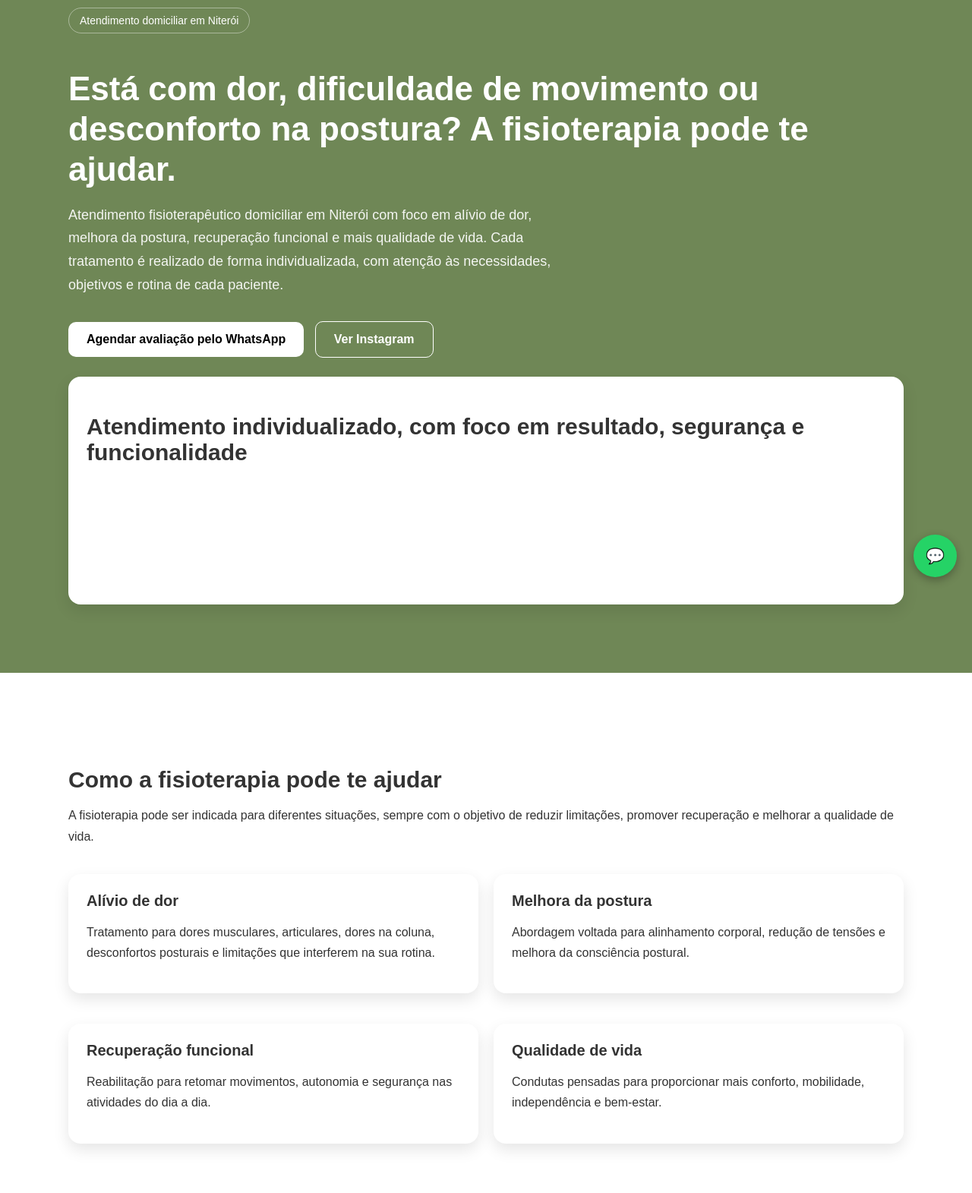
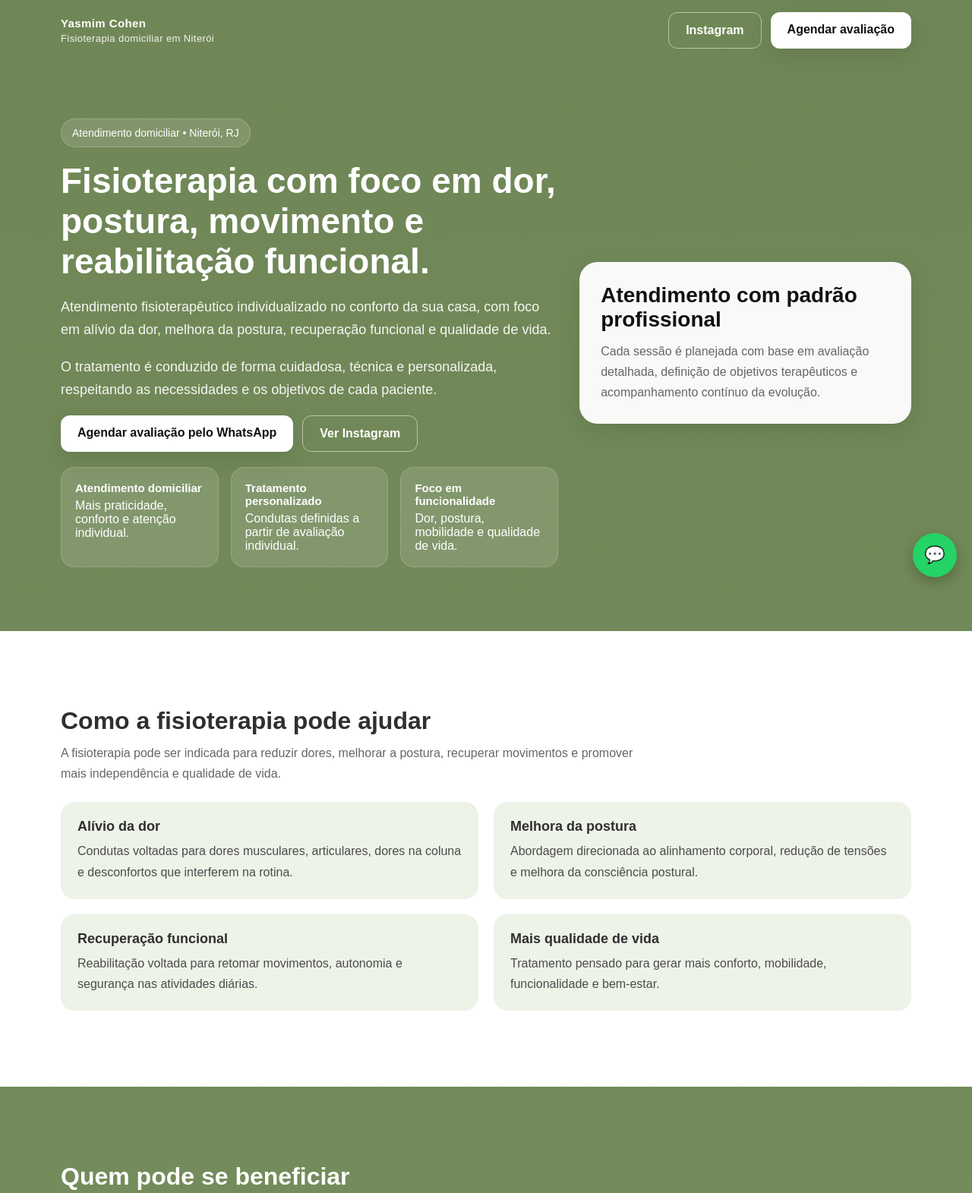
Before and after one commit to YasmimCohen/fisio-cohen-site, a plain HTML site: page index.html in a window 1280 px wide. Shown: the part 20-1591 px from the top of the page at 76% size. Drawn offline with Linux system fonts and the light colour scheme.

Commit message:
Update index.html

```diff
--- a/index.html
+++ b/index.html
@@ -6,97 +6,208 @@
 <meta name="viewport" content="width=device-width, initial-scale=1.0">
 
 <style>
+  :root {
+    --green: #6F8756;
+    --green-dark: #5f754a;
+    --green-soft: #eef3e8;
+    --white: #ffffff;
+    --text: #2f2f2f;
+    --muted: #666666;
+    --shadow: 0 10px 30px rgba(0, 0, 0, 0.10);
+    --radius: 18px;
+  }
+
+  * {
+    box-sizing: border-box;
+  }
+
+  html {
+    scroll-behavior: smooth;
+  }
+
   body {
     margin: 0;
     font-family: Arial, sans-serif;
-    background: #6F8756;
-    color: #333;
+    background: linear-gradient(180deg, var(--green) 0%, #7c9364 100%);
+    color: var(--text);
   }
 
   .container {
-    max-width: 1100px;
+    max-width: 1160px;
     margin: auto;
-    padding: 30px 20px;
+    padding: 28px 20px;
+  }
+
+  .topbar {
+    display: flex;
+    justify-content: space-between;
+    align-items: center;
+    gap: 16px;
+    padding-top: 8px;
+    padding-bottom: 8px;
+  }
+
+  .brand {
+    color: white;
+    font-weight: bold;
+    letter-spacing: 0.4px;
+    font-size: 15px;
+  }
+
+  .brand span {
+    display: block;
+    font-weight: normal;
+    opacity: 0.9;
+    font-size: 13px;
+    margin-top: 4px;
+  }
+
+  .nav-actions {
+    display: flex;
+    gap: 12px;
+    flex-wrap: wrap;
+  }
+
+  .hero {
+    padding-top: 28px;
+    padding-bottom: 56px;
+  }
+
+  .hero-grid {
+    display: grid;
+    gap: 28px;
+    align-items: center;
+  }
+
+  .tag {
+    display: inline-block;
+    background: rgba(255,255,255,0.12);
+    color: white;
+    border: 1px solid rgba(255,255,255,0.20);
+    padding: 10px 14px;
+    border-radius: 999px;
+    font-size: 14px;
+    margin-bottom: 18px;
   }
 
   h1 {
     color: white;
-    font-size: 44px;
-    line-height: 1.2;
-    margin-bottom: 18px;
+    font-size: 46px;
+    line-height: 1.15;
+    margin: 0 0 18px 0;
   }
 
-  h2 {
-    font-size: 30px;
-    margin-bottom: 10px;
+  .hero-text {
+    color: rgba(255,255,255,0.92);
+    font-size: 18px;
+    line-height: 1.7;
+    max-width: 700px;
+    margin-bottom: 12px;
   }
 
-  h3 {
-    margin-top: 0;
-    margin-bottom: 10px;
-    font-size: 20px;
-  }
-
-  p {
-    line-height: 1.7;
-  }
-
-  .hero p {
-    color: rgba(255,255,255,0.92);
-    font-size: 18px;
-    max-width: 680px;
-  }
-
-  .subtext-white {
-    color: rgba(255,255,255,0.92);
-  }
-
-  .card {
-    background: white;
-    padding: 24px;
-    border-radius: 16px;
-    margin-top: 20px;
-    box-shadow: 0 8px 20px rgba(0,0,0,0.10);
-    transition: 0.2s;
-  }
-
-  .card:hover {
-    transform: translateY(-4px);
+  .hero-actions {
+    display: flex;
+    gap: 12px;
+    flex-wrap: wrap;
+    margin-top: 18px;
   }
 
   .btn {
     display: inline-block;
-    margin-top: 15px;
-    padding: 14px 24px;
-    border-radius: 10px;
+    padding: 14px 22px;
+    border-radius: 12px;
     text-decoration: none;
     font-weight: bold;
-    transition: 0.2s;
+    transition: 0.2s ease;
   }
 
   .btn-primary {
     background: white;
-    color: black;
+    color: #111;
+    box-shadow: var(--shadow);
   }
 
   .btn-primary:hover {
-    transform: scale(1.04);
+    transform: translateY(-2px);
   }
 
   .btn-secondary {
-    border: 1px solid white;
     color: white;
-    margin-left: 10px;
+    border: 1px solid rgba(255,255,255,0.5);
+    background: transparent;
   }
 
   .btn-secondary:hover {
     background: rgba(255,255,255,0.08);
   }
 
+  .hero-card {
+    background: rgba(255,255,255,0.96);
+    border-radius: 24px;
+    padding: 28px;
+    box-shadow: var(--shadow);
+  }
+
+  .hero-card h2 {
+    margin: 0 0 12px 0;
+    font-size: 28px;
+    color: #111;
+  }
+
+  .hero-card p {
+    margin: 0;
+    line-height: 1.7;
+    color: var(--muted);
+  }
+
+  .info-strip {
+    margin-top: 20px;
+    display: grid;
+    gap: 16px;
+  }
+
+  .info-box {
+    background: rgba(255,255,255,0.12);
+    color: white;
+    border: 1px solid rgba(255,255,255,0.16);
+    border-radius: 18px;
+    padding: 18px;
+  }
+
+  .info-box strong {
+    display: block;
+    margin-bottom: 6px;
+    font-size: 15px;
+  }
+
   .section-white {
     background: white;
-    padding: 70px 20px;
-    margin-top: 60px;
+    padding: 72px 0;
+  }
+
+  .section-green {
+    padding: 72px 0;
+  }
+
+  .section-header {
+    margin-bottom: 24px;
+  }
+
+  .section-header h2 {
+    margin: 0 0 10px 0;
+    font-size: 32px;
+  }
+
+  .section-header p {
+    margin: 0;
+    color: var(--muted);
+    line-height: 1.7;
+    max-width: 760px;
+  }
+
+  .section-header.light h2,
+  .section-header.light p {
+    color: white;
   }
 
   .grid {
@@ -104,28 +215,84 @@
     gap: 20px;
   }
 
-  .list-clean {
-    padding-left: 20px;
-    line-height: 1.8;
+  .card {
+    background: white;
+    border-radius: var(--radius);
+    padding: 24px;
+    box-shadow: var(--shadow);
+    transition: 0.2s ease;
   }
 
-  .hero-box {
-    margin-top: 25px;
+  .card:hover {
+    transform: translateY(-4px);
   }
 
-  .cta-box {
-    text-align: center;
-    padding-bottom: 40px;
+  .card h3 {
+    margin: 0 0 12px 0;
+    font-size: 20px;
+    color: #111;
   }
 
-  .tagline {
-    display: inline-block;
-    color: white;
-    border: 1px solid rgba(255,255,255,0.4);
-    padding: 8px 14px;
-    border-radius: 999px;
-    margin-bottom: 18px;
-    font-size: 14px;
+  .card p {
+    margin: 0;
+    color: var(--muted);
+    line-height: 1.7;
+  }
+
+  .soft-card {
+    background: var(--green-soft);
+    border-radius: var(--radius);
+    padding: 22px;
+  }
+
+  .soft-card strong {
+    display: block;
+    margin-bottom: 8px;
+    font-size: 18px;
+  }
+
+  .soft-card p {
+    margin: 0;
+    line-height: 1.7;
+    color: #4c4c4c;
+  }
+
+  .list-card {
+    background: white;
+    border-radius: var(--radius);
+    padding: 28px;
+    box-shadow: var(--shadow);
+  }
+
+  .list-card ul {
+    margin: 0;
+    padding-left: 20px;
+    line-height: 2;
+  }
+
+  .cta {
+    text-align: center;
+    background: white;
+    border-radius: 24px;
+    padding: 40px 24px;
+    box-shadow: var(--shadow);
+  }
+
+  .cta h2 {
+    margin: 0 0 12px 0;
+    font-size: 32px;
+    color: #111;
+  }
+
+  .cta p {
+    margin: 0 auto;
+    max-width: 700px;
+    color: var(--muted);
+    line-height: 1.7;
+  }
+
+  .cta .btn {
+    margin-top: 22px;
   }
 
   .whatsapp {
@@ -134,163 +301,234 @@
     right: 20px;
     background: #25D366;
     color: white;
-    padding: 16px;
+    width: 58px;
+    height: 58px;
+    display: flex;
+    align-items: center;
+    justify-content: center;
     border-radius: 50%;
     text-decoration: none;
-    font-size: 20px;
-    box-shadow: 0 4px 12px rgba(0,0,0,0.3);
+    font-size: 22px;
+    box-shadow: 0 6px 18px rgba(0,0,0,0.25);
+    z-index: 1000;
   }
 
-  @media(min-width: 768px) {
-    .grid-2 { grid-template-columns: 1fr 1fr; }
-    .grid-3 { grid-template-columns: 1fr 1fr 1fr; }
+  @media (min-width: 900px) {
+    .hero-grid {
+      grid-template-columns: 1.2fr 0.8fr;
     }
 
-  @media(max-width: 767px) {
+    .grid-2 {
+      grid-template-columns: 1fr 1fr;
+    }
+
+    .grid-3 {
+      grid-template-columns: 1fr 1fr 1fr;
+    }
+
+    .info-strip {
+      grid-template-columns: 1fr 1fr 1fr;
+    }
+  }
+
+  @media (max-width: 768px) {
     h1 {
       font-size: 34px;
     }
 
-    .btn-secondary {
-      margin-left: 0;
+    .hero-card h2,
+    .section-header h2,
+    .cta h2 {
+      font-size: 26px;
+    }
+
+    .topbar {
+      flex-direction: column;
+      align-items: flex-start;
     }
   }
 </style>
 </head>
-
 <body>
 
-<div class="container hero">
-  <div class="tagline">Atendimento domiciliar em Niterói</div>
-
-  <h1>Está com dor, dificuldade de movimento ou desconforto na postura? A fisioterapia pode te ajudar.</h1>
-
-  <p>
-    Atendimento fisioterapêutico domiciliar em Niterói com foco em alívio de dor, melhora da postura, recuperação funcional e mais qualidade de vida.
-    Cada tratamento é realizado de forma individualizada, com atenção às necessidades, objetivos e rotina de cada paciente.
-  </p>
-
-  <a class="btn btn-primary" href="https://wa.me/5521995623498" target="_blank">
-    Agendar avaliação pelo WhatsApp
-  </a>
-
-  <a class="btn btn-secondary" href="https://www.instagram.com/fisio_cohen/" target="_blank">
-    Ver Instagram
-  </a>
-
-  <div class="card hero-box">
-    <h2>Atendimento individualizado, com foco em resultado, segurança e funcionalidade</h2>
-    <p>
-      O atendimento é realizado no conforto da sua casa, com avaliação detalhada,
-      conduta planejada de acordo com a sua necessidade e acompanhamento da evolução ao longo do tratamento.
-      O objetivo é promover melhora da dor, dos movimentos, da postura e da funcionalidade no dia a dia.
-    </p>
-  </div>
+<div class="container">
+  <div class="topbar">
+    <div class="brand">
+      Yasmim Cohen
+      <span>Fisioterapia domiciliar em Niterói</span>
     </div>
 
-<div class="section-white">
-  <div class="container">
-    <h2>Como a fisioterapia pode te ajudar</h2>
-    <p>
-      A fisioterapia pode ser indicada para diferentes situações, sempre com o objetivo de reduzir limitações,
-      promover recuperação e melhorar a qualidade de vida.
-    </p>
-
-    <div class="grid grid-2">
-      <div class="card">
-        <h3>Alívio de dor</h3>
-        <p>Tratamento para dores musculares, articulares, dores na coluna, desconfortos posturais e limitações que interferem na sua rotina.</p>
-      </div>
-
-      <div class="card">
-        <h3>Melhora da postura</h3>
-        <p>Abordagem voltada para alinhamento corporal, redução de tensões e melhora da consciência postural.</p>
-      </div>
-
-      <div class="card">
-        <h3>Recuperação funcional</h3>
-        <p>Reabilitação para retomar movimentos, autonomia e segurança nas atividades do dia a dia.</p>
-      </div>
-
-      <div class="card">
-        <h3>Qualidade de vida</h3>
-        <p>Condutas pensadas para proporcionar mais conforto, mobilidade, independência e bem-estar.</p>
-      </div>
+    <div class="nav-actions">
+      <a class="btn btn-secondary" href="https://www.instagram.com/fisio_cohen/" target="_blank">Instagram</a>
+      <a class="btn btn-primary" href="https://wa.me/5521995623498" target="_blank">Agendar avaliação</a>
     </div>
   </div>
 </div>
 
+<section class="hero">
   <div class="container">
-  <h2 style="color:white;">Você pode se beneficiar se:</h2>
-  <p class="subtext-white">
-    O atendimento pode ser indicado em situações como:
+    <div class="hero-grid">
+      <div>
+        <div class="tag">Atendimento domiciliar • Niterói, RJ</div>
+
+        <h1>Fisioterapia com foco em dor, postura, movimento e reabilitação funcional.</h1>
+
+        <p class="hero-text">
+          Atendimento fisioterapêutico individualizado no conforto da sua casa, com foco em alívio da dor, melhora da postura, recuperação funcional e qualidade de vida.
         </p>
 
-  <div class="grid grid-2">
-    <div class="card">Sente dor na coluna, no pescoço, nos ombros ou apresenta desconfortos posturais</div>
-    <div class="card">Passou por cirurgia e precisa de reabilitação</div>
-    <div class="card">Tem dificuldade de movimento, fraqueza ou limitações funcionais</div>
-    <div class="card">Busca mais mobilidade, independência e qualidade de vida</div>
-    <div class="card">Precisa de acompanhamento fisioterapêutico na terceira idade</div>
-    <div class="card">Busca acompanhamento motor para crianças</div>
+        <p class="hero-text">
+          O tratamento é conduzido de forma cuidadosa, técnica e personalizada, respeitando as necessidades e os objetivos de cada paciente.
+        </p>
+
+        <div class="hero-actions">
+          <a class="btn btn-primary" href="https://wa.me/5521995623498" target="_blank">Agendar avaliação pelo WhatsApp</a>
+          <a class="btn btn-secondary" href="https://www.instagram.com/fisio_cohen/" target="_blank">Ver Instagram</a>
+        </div>
+
+        <div class="info-strip">
+          <div class="info-box">
+            <strong>Atendimento domiciliar</strong>
+            Mais praticidade, conforto e atenção individual.
+          </div>
+          <div class="info-box">
+            <strong>Tratamento personalizado</strong>
+            Condutas definidas a partir de avaliação individual.
+          </div>
+          <div class="info-box">
+            <strong>Foco em funcionalidade</strong>
+            Dor, postura, mobilidade e qualidade de vida.
+          </div>
         </div>
       </div>
 
-<div class="section-white">
+      <div class="hero-card">
+        <h2>Atendimento com padrão profissional</h2>
+        <p>
+          Cada sessão é planejada com base em avaliação detalhada, definição de objetivos terapêuticos e acompanhamento contínuo da evolução.
+        </p>
+      </div>
+    </div>
+  </div>
+</section>
+
+<section class="section-white">
   <div class="container">
+    <div class="section-header">
+      <h2>Como a fisioterapia pode ajudar</h2>
+      <p>
+        A fisioterapia pode ser indicada para reduzir dores, melhorar a postura, recuperar movimentos e promover mais independência e qualidade de vida.
+      </p>
+    </div>
+
+    <div class="grid grid-2">
+      <div class="soft-card">
+        <strong>Alívio da dor</strong>
+        <p>Condutas voltadas para dores musculares, articulares, dores na coluna e desconfortos que interferem na rotina.</p>
+      </div>
+
+      <div class="soft-card">
+        <strong>Melhora da postura</strong>
+        <p>Abordagem direcionada ao alinhamento corporal, redução de tensões e melhora da consciência postural.</p>
+      </div>
+
+      <div class="soft-card">
+        <strong>Recuperação funcional</strong>
+        <p>Reabilitação voltada para retomar movimentos, autonomia e segurança nas atividades diárias.</p>
+      </div>
+
+      <div class="soft-card">
+        <strong>Mais qualidade de vida</strong>
+        <p>Tratamento pensado para gerar mais conforto, mobilidade, funcionalidade e bem-estar.</p>
+      </div>
+    </div>
+  </div>
+</section>
+
+<section class="section-green">
+  <div class="container">
+    <div class="section-header light">
+      <h2>Quem pode se beneficiar</h2>
+      <p>
+        O atendimento pode ser indicado para diferentes necessidades, sempre com avaliação individualizada.
+      </p>
+    </div>
+
+    <div class="grid grid-2">
+      <div class="card">
+        <h3>Dor na coluna e alterações posturais</h3>
+        <p>Para quem sente desconfortos posturais, dores cervicais, lombares ou tensões musculares.</p>
+      </div>
+
+      <div class="card">
+        <h3>Pós-operatório</h3>
+        <p>Reabilitação após cirurgias, com foco em recuperação segura e retorno progressivo às atividades.</p>
+      </div>
+
+      <div class="card">
+        <h3>Idosos</h3>
+        <p>Atendimento voltado para mobilidade, equilíbrio, prevenção de quedas e independência funcional.</p>
+      </div>
+
+      <div class="card">
+        <h3>Crianças</h3>
+        <p>Acompanhamento do desenvolvimento motor com abordagem adequada à necessidade de cada criança.</p>
+      </div>
+    </div>
+  </div>
+</section>
+
+<section class="section-white">
+  <div class="container">
+    <div class="section-header">
       <h2>Tratamentos realizados</h2>
       <p>
-      O atendimento é direcionado de forma personalizada, de acordo com a avaliação e a necessidade de cada paciente.
+        O plano terapêutico é definido a partir da avaliação e direcionado para o que cada paciente precisa.
       </p>
+    </div>
 
     <div class="grid grid-3">
       <div class="card">
         <h3>RPG (Reeducação Postural Global)</h3>
-        <p>
-          Método voltado para correção postural, alívio de dores e melhora do alinhamento corporal.
-        </p>
+        <p>Método voltado para correção postural, alívio de dores e melhora do alinhamento corporal.</p>
       </div>
 
       <div class="card">
         <h3>Reabilitação pós-operatória</h3>
-        <p>
-          Acompanhamento fisioterapêutico para recuperação funcional segura e progressiva após cirurgias.
-        </p>
+        <p>Acompanhamento fisioterapêutico para recuperação funcional segura e progressiva após cirurgias.</p>
       </div>
 
       <div class="card">
         <h3>Fisioterapia para idosos</h3>
-        <p>
-          Foco em mobilidade, equilíbrio, prevenção de quedas e manutenção da independência funcional.
-        </p>
+        <p>Foco em mobilidade, equilíbrio, prevenção de quedas e manutenção da independência funcional.</p>
       </div>
 
       <div class="card">
         <h3>Fisioterapia infantil</h3>
-        <p>
-          Acompanhamento do desenvolvimento motor com abordagem adaptada à necessidade de cada criança.
-        </p>
+        <p>Acompanhamento do desenvolvimento motor com abordagem adaptada à necessidade de cada criança.</p>
       </div>
 
       <div class="card">
         <h3>Exercícios terapêuticos</h3>
-        <p>
-          Exercícios planejados para melhora da dor, mobilidade, força e funcionalidade.
-        </p>
+        <p>Exercícios planejados para melhora da dor, mobilidade, força e funcionalidade.</p>
       </div>
 
       <div class="card">
         <h3>Atendimento domiciliar</h3>
-        <p>
-          Mais praticidade, conforto e atenção individualizada no ambiente do paciente.
-        </p>
+        <p>Mais praticidade, conforto e cuidado individualizado no ambiente do paciente.</p>
       </div>
     </div>
   </div>
+</section>
+
+<section class="section-green">
+  <div class="container">
+    <div class="section-header light">
+      <h2>Como funciona o atendimento</h2>
+      <p>
+        O processo é organizado para oferecer clareza, segurança e acompanhamento contínuo.
+      </p>
     </div>
-
-<div class="container">
-  <h2 style="color:white;">Como funciona o atendimento</h2>
 
     <div class="grid grid-3">
       <div class="card">
@@ -300,21 +538,25 @@
 
       <div class="card">
         <h3>2. Planejamento</h3>
-      <p>Após a avaliação, é definido um plano terapêutico individualizado, com condutas adequadas para cada caso.</p>
+        <p>Após a avaliação, é definido um plano terapêutico individualizado, de acordo com as necessidades do paciente.</p>
       </div>
 
       <div class="card">
         <h3>3. Acompanhamento</h3>
-      <p>O tratamento é acompanhado de forma contínua, com ajustes conforme a evolução do paciente.</p>
+        <p>O tratamento é acompanhado continuamente, com ajustes conforme a evolução e a resposta às condutas propostas.</p>
       </div>
     </div>
   </div>
+</section>
 
-<div class="section-white">
+<section class="section-white">
   <div class="container">
-    <h2>Diferenciais</h2>
+    <div class="section-header">
+      <h2>Diferenciais do atendimento</h2>
+    </div>
 
-    <ul class="list-clean">
+    <div class="list-card">
+      <ul>
         <li>Atendimento domiciliar em Niterói</li>
         <li>Tratamento individualizado</li>
         <li>Aplicação de técnicas como RPG e exercícios terapêuticos</li>
@@ -323,22 +565,23 @@
       </ul>
     </div>
   </div>
+</section>
 
-<div class="container cta-box">
-  <h2 style="color:white;">Agende sua avaliação</h2>
+<section class="section-green">
+  <div class="container">
+    <div class="cta">
+      <h2>Agende sua avaliação</h2>
+      <p>
+        Entre em contato para tirar dúvidas, verificar disponibilidade e entender como o tratamento pode ajudar no seu caso.
+      </p>
+      <a class="btn btn-primary" href="https://wa.me/5521995623498" target="_blank">Falar no WhatsApp</a>
+    </div>
+  </div>
+</section>
 
-  <p class="subtext-white">
-    Entre em contato para tirar dúvidas, verificar disponibilidade e entender como o tratamento pode te ajudar.
-  </p>
-
-  <a class="btn btn-primary" href="https://wa.me/5521995623498" target="_blank">
-    Falar no WhatsApp
-  </a>
-</div>
-
-<a class="whatsapp" href="https://wa.me/5521995623498" target="_blank">
-  💬
-</a>
+<a class="whatsapp" href="https://wa.me/5521995623498" target="_blank">💬</a>
 
 </body>
 </html>
+</body>
+</html>
```
Lines whose indentation alone changed are shown as unchanged.
